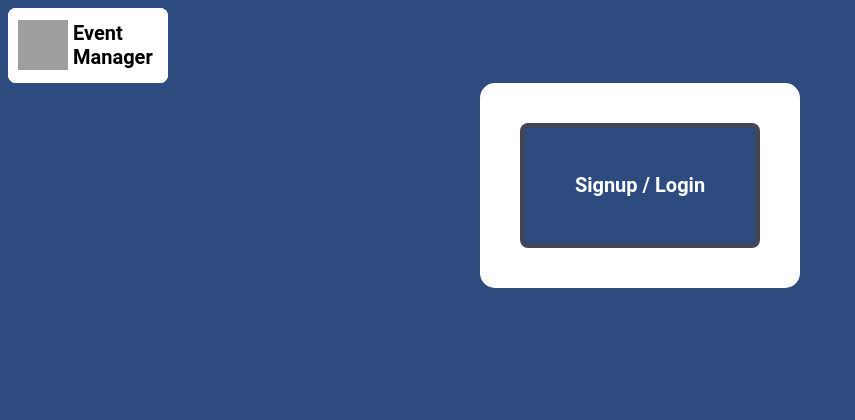
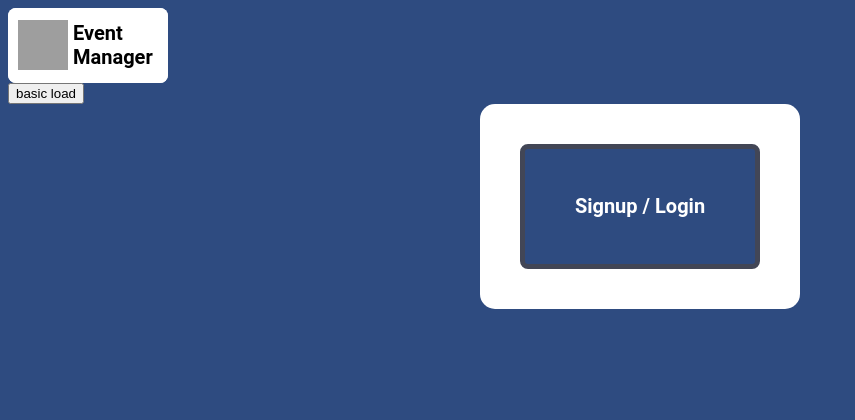
Before and after one commit to tommytro/event-manager, a PHP site: page / in a window 1280 px wide. Shown: the top 420 px of the page, without its empty margins (0-855 px from the left). Run offline with PHP 8.4, Linux system fonts and the light colour scheme; grey boxes are pictures that could not be loaded.

Commit message:
fixed colors

```diff
--- /dev/null
+++ b/check-login.php
@@ -0,0 +1,4 @@
+<?php
+    session_start();
+
+?>
--- a/homepage.css
+++ b/homepage.css
@@ -67,7 +67,7 @@ li {
 }
 
 #navbar .active {
-    color:            #312c2c;
+    color:            #F8F8F8;
     background-color: #424656;
     padding: 10px 10px;
     border-radius: 5px;
--- a/index.php
+++ b/index.php
@@ -1,3 +1,22 @@
+<?php include("check-login.php"); ?>
+<script src="https://code.jquery.com/jquery-3.6.4.min.js"></script>
+
+<script>
+    $(function(){
+        $.ajaxSetup({
+            cache: false
+        });
+
+        var spinner = "<img src='http://i.imgur.com/pKopwXp.gif' alt='loading...' />";
+        var url = "logged_in_homepage.php";
+
+        $("#loadbasic").click(function(){
+            $("#result").html(spinner).load(url);
+        });
+    });
+
+</script>
+
 <html>
     <link rel="stylesheet" href="homepage.css">
 
@@ -8,7 +27,11 @@
     </head>
 
     <body>
+    <div class="excontainer">
+    <button id="loadbasic">basic load</button>
+    <div id="result"></div>
 
+    </div>
         <div class="eventContainer">
             <a class="signup-button" href="login.php">Signup / Login</a>
         </div>
```
